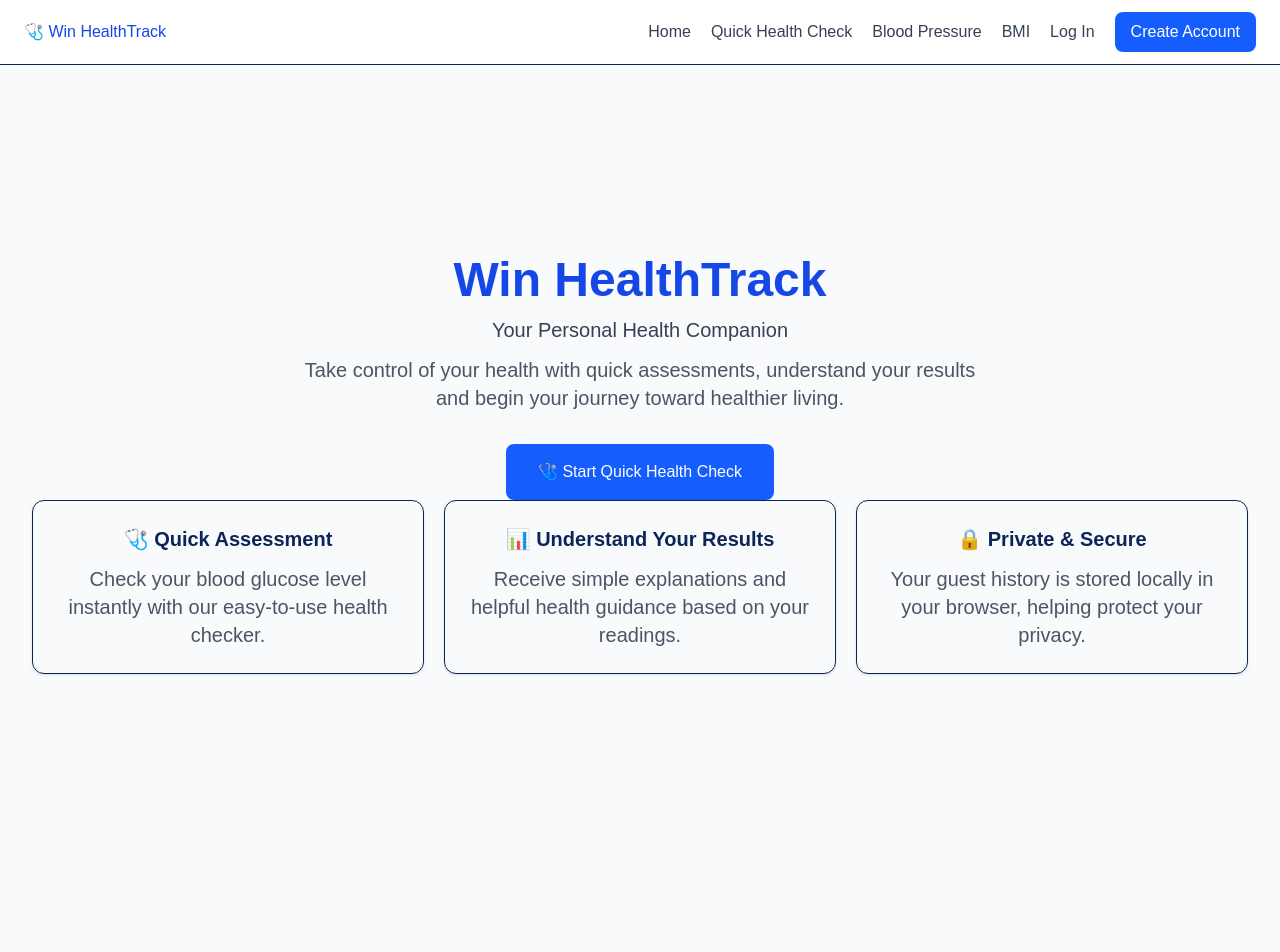
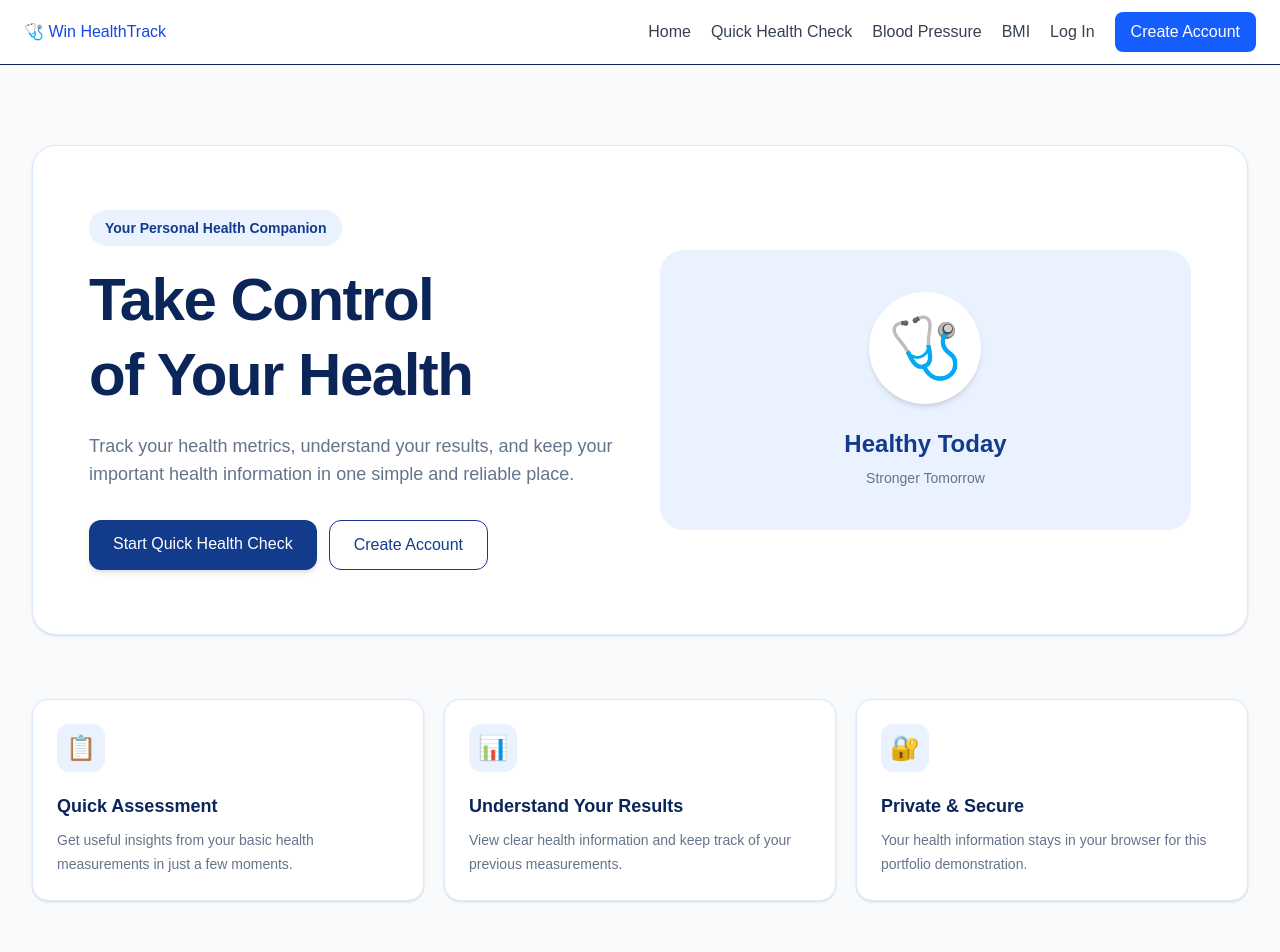
Before and after one commit to Godwin-Diya/win-healthtrack, a Next.js app: page / in a window 1280 px wide. Shown: the top 952 px of the page. Before the commit the page ends 865 px from the top, so only its background shows below. Built offline with nearby package versions, Linux system fonts and the light colour scheme.

Commit message:
I made it more aesthetics

```diff
--- a/app/layout.tsx
+++ b/app/layout.tsx
@@ -1,20 +1,9 @@
+import type { Metadata } from "next";
+import "./globals.css";
 import Navbar from "@/components/Navbar";
-import type { Metadata } from "next";
-import { Geist, Geist_Mono } from "next/font/google";
-import "./globals.css";
-
-const geistSans = Geist({
-  variable: "--font-geist-sans",
-  subsets: ["latin"],
-});
-
-const geistMono = Geist_Mono({
-  variable: "--font-geist-mono",
-  subsets: ["latin"],
-});
 
 export const metadata: Metadata = {
-  title: "Create Next App",
+    title: "Win HealthTrack",
     description: "Your Personal Health Companion",
 };
 
@@ -24,15 +13,11 @@ export default function RootLayout({
     children: React.ReactNode;
 }>) {
     return (
-    <html
-      lang="en"
-      className={`${geistSans.variable} ${geistMono.variable} h-full antialiased`}
-    >
+        <html lang="en">
             <body>
                 <Navbar />
                 {children}
             </body>
-
         </html>
     );
 }
--- a/app/page.tsx
+++ b/app/page.tsx
@@ -1,64 +1,136 @@
 import Link from "next/link";
 
-export default function Home()  {
+export default function HomePage() {
     return (
-    <>
-
-
-      <main className="w-full px-4 py-8 sm:px-6 sm:py-10 lg:px-8 min-h-screen flex flex-col items-center justify-center text-center">
-
-      <h1 className="text-3xl font-bold sm:text-4xl lg:text-5xl text-blue-700">
-          Win HealthTrack
-      </h1>
-
-
-        <p className=" mt-3 text-base sm:text-lg lg:text-xl font-medium text-gray-700">
+        <main className="min-h-screen bg-[#F8FAFC]">
+            {/* Hero */}
+            <section className="mx-auto w-full max-w-7xl px-4 pb-10 pt-10 sm:px-6 sm:pt-14 lg:px-8 lg:pb-16 lg:pt-20">
+                <div className="grid items-center gap-10 rounded-3xl border border-blue-100 bg-white px-6 py-10 shadow-sm sm:px-10 lg:grid-cols-2 lg:px-14 lg:py-16">
+                    <div className="max-w-2xl">
+                        <p className="mb-4 inline-flex rounded-full bg-[#EAF2FF] px-4 py-2 text-sm font-semibold text-[#123B8C]">
                             Your Personal Health Companion
                         </p>
 
-        <p className=" mt-3 text-base sm:text-lg lg:text-xl max-w-2xl text-gray-600">
-          Take control of your health with quick assessments, understand your results and begin your journey toward healthier living.
+                        <h1 className="text-4xl font-bold leading-tight tracking-tight text-[#0B2559] sm:text-5xl lg:text-6xl">
+                            Take Control
+                            <br />
+                            of Your Health
+                        </h1>
+
+                        <p className="mt-5 max-w-xl text-base leading-7 text-[#64748B] sm:text-lg">
+                            Track your health metrics, understand your results,
+                            and keep your important health information in one
+                            simple and reliable place.
                         </p>
 
-        <Link href="/health-check"
-        className="mt-8 rounded-lg bg-blue-600 px-8 py-4 text-white font-semibold hover:bg-blue-700 transition">
-        🩺 Start Quick Health Check
+                        <div className="mt-8 flex flex-col gap-3 sm:flex-row">
+                            <Link
+                                href="/health-check"
+                                className="rounded-xl bg-[#123B8C] px-6 py-3 text-center text-sm font-bold text-white shadow-md transition hover:bg-[#0B2559]"
+                            >
+                                Start Quick Health Check
                             </Link>
 
-        <div className="grid grid-cols-1 gap-5 sm:grid-cols-2 lg:grid-cols-3">
-          <div className="rounded-xl border p-6 shadow-sm">
-            <h2 className="text-xl font-semibold">
-              🩺 Quick Assessment
+                            <Link
+                                href="/signup"
+                                className="rounded-xl border border-[#123B8C] bg-white px-6 py-3 text-center text-sm font-bold text-[#123B8C] transition hover:bg-[#EAF2FF]"
+                            >
+                                Create Account
+                            </Link>
+                        </div>
+                    </div>
+
+                    {/* Healthcare visual */}
+                    <div className="flex min-h-[280px] items-center justify-center rounded-3xl bg-[#EAF2FF] p-8">
+                        <div className="text-center">
+                            <div className="mx-auto flex h-28 w-28 items-center justify-center rounded-full bg-white text-6xl shadow-md">
+                                🩺
+                            </div>
+
+                            <h2 className="mt-6 text-2xl font-bold text-[#123B8C]">
+                                Healthy Today
                             </h2>
 
-            <p className="mt-3 text-base sm:text-lg lg:text-xl text-gray-600">
-              Check your blood glucose level instantly with our easy-to-use health checker.
+                            <p className="mt-2 text-sm text-[#64748B]">
+                                Stronger Tomorrow
+                            </p>
+                        </div>
+                    </div>
+                </div>
+            </section>
+
+            {/* Feature cards */}
+            <section className="mx-auto w-full max-w-7xl px-4 pb-16 sm:px-6 lg:px-8">
+                <div className="grid grid-cols-1 gap-5 md:grid-cols-3">
+                    <div className="rounded-2xl border border-blue-100 bg-white p-6 shadow-sm transition hover:-translate-y-1 hover:shadow-md">
+                        <div className="flex h-12 w-12 items-center justify-center rounded-xl bg-[#EAF2FF] text-2xl">
+                            📋
+                        </div>
+
+                        <h3 className="mt-5 text-lg font-bold text-[#0B2559]">
+                            Quick Assessment
+                        </h3>
+
+                        <p className="mt-2 text-sm leading-6 text-[#64748B]">
+                            Get useful insights from your basic health
+                            measurements in just a few moments.
                         </p>
                     </div>
 
-          <div className="rounded-xl border p-6 shadow-sm">
-            <h2 className="text-xl font-semibold">
-              📊 Understand Your Results
-            </h2>
+                    <div className="rounded-2xl border border-blue-100 bg-white p-6 shadow-sm transition hover:-translate-y-1 hover:shadow-md">
+                        <div className="flex h-12 w-12 items-center justify-center rounded-xl bg-[#EAF2FF] text-2xl">
+                            📊
+                        </div>
 
-            <p className="mt-3 text-base sm:text-lg lg:text-xl text-gray-600">
-              Receive simple explanations and helpful health guidance based on your readings.
+                        <h3 className="mt-5 text-lg font-bold text-[#0B2559]">
+                            Understand Your Results
+                        </h3>
+
+                        <p className="mt-2 text-sm leading-6 text-[#64748B]">
+                            View clear health information and keep track of
+                            your previous measurements.
                         </p>
                     </div>
 
-          <div className="rounded-xl border p-6 shadow-sm">
-            <h2 className="text-xl font-semibold">
-              🔒 Private & Secure
+                    <div className="rounded-2xl border border-blue-100 bg-white p-6 shadow-sm transition hover:-translate-y-1 hover:shadow-md">
+                        <div className="flex h-12 w-12 items-center justify-center rounded-xl bg-[#EAF2FF] text-2xl">
+                            🔐
+                        </div>
+
+                        <h3 className="mt-5 text-lg font-bold text-[#0B2559]">
+                            Private & Secure
+                        </h3>
+
+                        <p className="mt-2 text-sm leading-6 text-[#64748B]">
+                            Your health information stays in your browser for
+                            this portfolio demonstration.
+                        </p>
+                    </div>
+                </div>
+            </section>
+
+            {/* CTA */}
+            <section className="mx-auto w-full max-w-7xl px-4 pb-16 sm:px-6 lg:px-8">
+                <div className="rounded-3xl bg-[#0B2559] px-6 py-10 text-center shadow-lg sm:px-10">
+                    <h2 className="text-2xl font-bold text-white sm:text-3xl">
+                        Start tracking your health today
                     </h2>
 
-            <p className="mt-3 text-base sm:text-lg lg:text-xl text-gray-600">
-              Your guest history is stored locally in your browser, helping protect your privacy.
+                    <p className="mx-auto mt-3 max-w-2xl text-sm leading-6 text-blue-100 sm:text-base">
+                        Check your blood glucose without an account, or create
+                        an account to keep your health records together.
                     </p>
+
+                    <div className="mt-7">
+                        <Link
+                            href="/health-check"
+                            className="inline-flex rounded-xl bg-white px-6 py-3 text-sm font-bold text-[#123B8C] shadow-sm transition hover:bg-[#EAF2FF]"
+                        >
+                            Get Started
+                        </Link>
                     </div>
-
                 </div>
-
+            </section>
         </main>
-    </>
     );
 }
```
Lines whose indentation alone changed are shown as unchanged.
